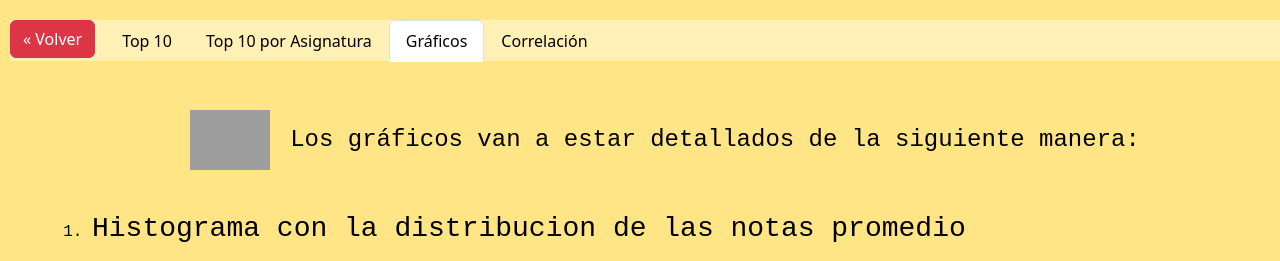
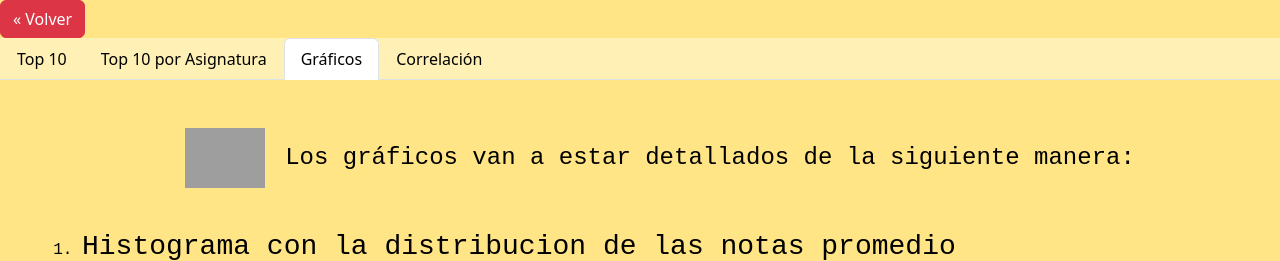
Before and after one commit to ana-castillo-zuain/trabajo_tdii, a Django app: page /sitio/data/graficos/ in a window 1280 px wide. Shown: the top 261 px of the page. Run offline with Django 5.2, Linux system fonts and the light colour scheme; data comes from the database, SQL or seed files in the repository; grey boxes are pictures that could not be loaded.

Commit message:
toques finales

```diff
--- a/datos/sitio/templates/graficos.html
+++ b/datos/sitio/templates/graficos.html
@@ -32,10 +32,9 @@
     }
 </style>
 
-<body  style=" background-color: #FFE585 ;margin-top: 20px; margin-left: 10px;">
-
-    <ul class="nav nav-tabs" style="background-color: #FFF0B6 ">
-        <a href="http://127.0.0.1:8000/sitio/data/"><button type="button" class="btn btn-danger" style="margin-right: 10px; backround-color: red; color: white;">&laquo Volver</button></a>
+<body  style=" background-color: #FFE585;">
+    <a href="http://127.0.0.1:8000/sitio/data/"><button type="button" class="btn btn-danger" style="margin-right: 10px; backround-color: red; color: white;">&laquo Volver</button></a>
+    <ul class="nav nav-tabs flex-column flex-sm-row" style="background-color: #FFF0B6 ">
         <li class="nav-item">
           <a class="nav-link" aria-current="page" href="http://127.0.0.1:8000/sitio/data/top10gral/" style="color:black;">Top 10</a>
         </li>
--- a/datos/sitio/templates/heat.html
+++ b/datos/sitio/templates/heat.html
@@ -9,8 +9,8 @@
           <script src="https://cdn.jsdelivr.net/npm/@popperjs/core@2.11.8/dist/umd/popper.min.js" integrity="sha384-I7E8VVD/ismYTF4hNIPjVp/Zjvgyol6VFvRkX/vR+Vc4jQkC+hVqc2pM8ODewa9r" crossorigin="anonymous"></script>
           <script src="https://cdn.jsdelivr.net/npm/bootstrap@5.3.2/dist/js/bootstrap.min.js" integrity="sha384-BBtl+eGJRgqQAUMxJ7pMwbEyER4l1g+O15P+16Ep7Q9Q+zqX6gSbd85u4mG4QzX+" crossorigin="anonymous"></script>
   </head>
-<body  style=" background-color: #FFE585 ;margin-top: 20px; margin-left: 10px;">
-    <ul class="nav nav-tabs" style="background-color: #FFF0B6 ">
+<body  style=" background-color: #FFE585;">
+    <ul class="nav nav-tabs flex-column flex-sm-row" style="background-color: #FFF0B6 ">
         <a href="http://127.0.0.1:8000/sitio/data/"><button type="button" class="btn btn-danger" style="margin-right: 10px; backround-color: red; color: white;">&laquo Volver</button></a>
         <li class="nav-item">
           <a class="nav-link" aria-current="page" href="http://127.0.0.1:8000/sitio/data/top10gral/" style="color: black;">Top 10</a>
--- a/datos/sitio/templates/top10.html
+++ b/datos/sitio/templates/top10.html
@@ -9,9 +9,9 @@
           <script src="https://cdn.jsdelivr.net/npm/@popperjs/core@2.11.8/dist/umd/popper.min.js" integrity="sha384-I7E8VVD/ismYTF4hNIPjVp/Zjvgyol6VFvRkX/vR+Vc4jQkC+hVqc2pM8ODewa9r" crossorigin="anonymous"></script>
           <script src="https://cdn.jsdelivr.net/npm/bootstrap@5.3.2/dist/js/bootstrap.min.js" integrity="sha384-BBtl+eGJRgqQAUMxJ7pMwbEyER4l1g+O15P+16Ep7Q9Q+zqX6gSbd85u4mG4QzX+" crossorigin="anonymous"></script>
   </head>
-<body  style=" background-color: #FFE585 ;margin-top: 20px; margin-left: 10px;">
+<body  style=" background-color: #FFE585 ; margin-left: 10px;">
     </br>
-    <ul class="nav nav-tabs" style="background-color: #FFF0B6 ">
+    <ul class="nav nav-tabs flex-column flex-sm-row" style="background-color: #FFF0B6 ">
         <a href="http://127.0.0.1:8000/sitio/data/"><button type="button" class="btn btn-danger" style="margin-right: 10px; backround-color: red; color: white;">&laquo Volver</button></a>
         <li class="nav-item">
           <a class="nav-link active" aria-current="page" href="http://127.0.0.1:8000/sitio/data/top10gral/" style="color: black;">Top 10</a>
--- a/datos/sitio/templates/top10asig.html
+++ b/datos/sitio/templates/top10asig.html
@@ -8,8 +8,8 @@
           <script src="https://cdn.jsdelivr.net/npm/@popperjs/core@2.11.8/dist/umd/popper.min.js" integrity="sha384-I7E8VVD/ismYTF4hNIPjVp/Zjvgyol6VFvRkX/vR+Vc4jQkC+hVqc2pM8ODewa9r" crossorigin="anonymous"></script>
           <script src="https://cdn.jsdelivr.net/npm/bootstrap@5.3.2/dist/js/bootstrap.min.js" integrity="sha384-BBtl+eGJRgqQAUMxJ7pMwbEyER4l1g+O15P+16Ep7Q9Q+zqX6gSbd85u4mG4QzX+" crossorigin="anonymous"></script>
   </head>
-<body  style=" background-color: #FFE585 ;margin-top: 20px; margin-left: 10px;">
-    <ul class="nav nav-tabs" style="background-color: #FFF0B6 ">
+<body  style=" background-color: #FFE585;">
+    <ul class="nav nav-tabs flex-column flex-sm-row" style="background-color: #FFF0B6 ">
         <a href="http://127.0.0.1:8000/sitio/data/"><button type="button" class="btn btn-danger" style="margin-right: 10px; backround-color: red; color: white;">&laquo Volver</button></a>
         <li class="nav-item">
           <a class="nav-link " aria-current="page" href="http://127.0.0.1:8000/sitio/data/top10gral/" style="color: black;">Top 10</a>
```
Also changed, not shown: datos/sitio/templates/descripcion.html (+5 -3 lines).
